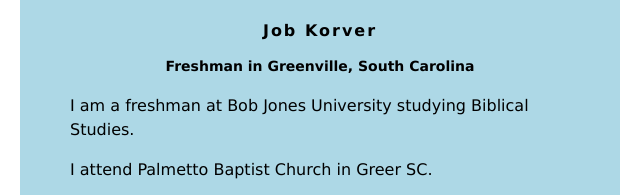
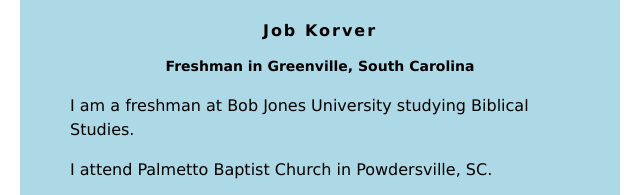
Before and after one commit to JFKorver/JFKorver.github.io, a plain HTML site: page index.html in a window 1280 px wide. Shown: the top 195 px of the page, 320-960 px from the left. Drawn offline with Linux system fonts and the light colour scheme.

Commit message:
Update index.html

```diff
--- a/index.html
+++ b/index.html
@@ -35,7 +35,7 @@
 
          <p>I am a freshman at Bob Jones University studying Biblical Studies.</p>
          <p>
-            I attend Palmetto Baptist Church in Greer SC.
+            I attend Palmetto Baptist Church in Powdersville, SC.
          </p>
          <p>
             I enjoy listening to music, podcasts and having deep conversations.
```
